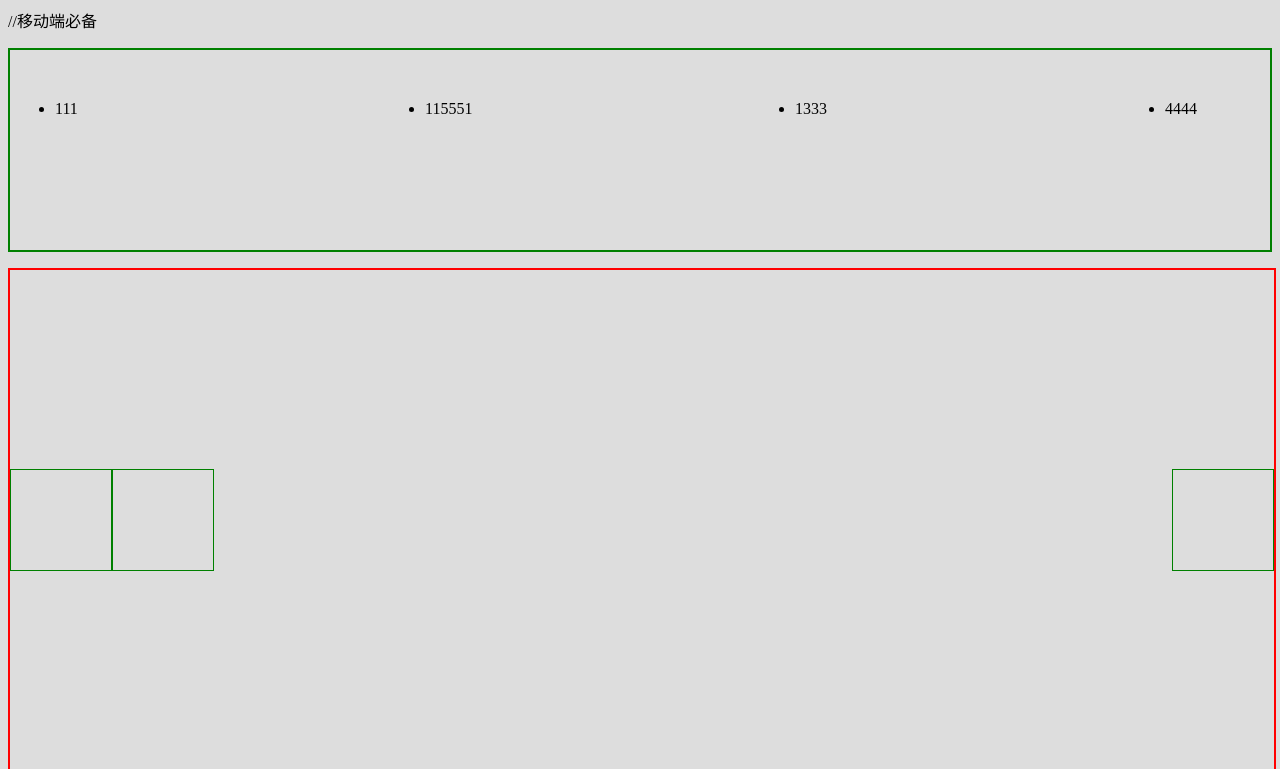
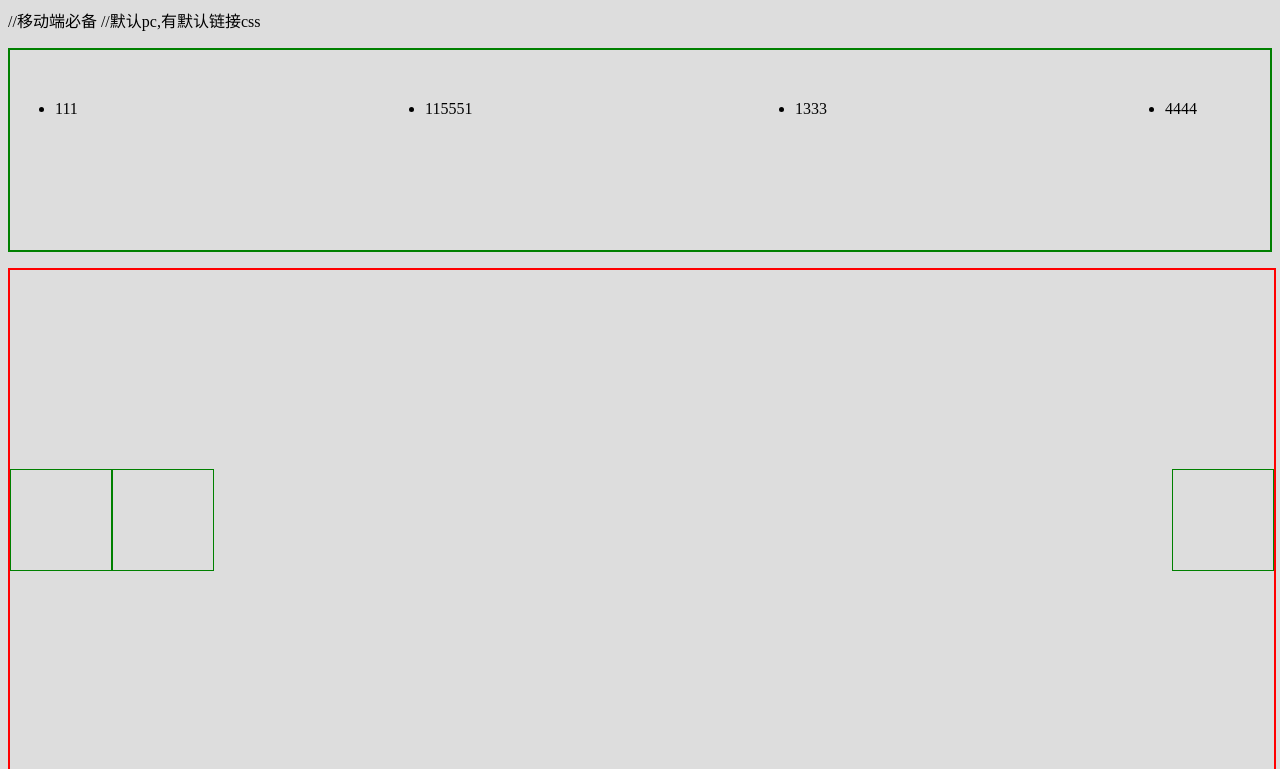
Before and after one commit to dongyunhu/JQ-, a plain HTML site: page isPC/demo/index.html in a window 1280 px wide. Shown: the top 769 px of the page. Drawn offline with Linux system fonts and the light colour scheme.

Commit message:
Update index.html

```diff
--- a/isPC/demo/index.html
+++ b/isPC/demo/index.html
@@ -7,7 +7,7 @@
 	 <meta name="format-detection" content="telephone=no">
 	  <meta name="applicable-device" content="mobile">
 	<title>Document</title>
-	<link rel="stylesheet" type="text/css" href="css/default.css">
+	//默认pc,有默认链接css
 	<link rel="stylesheet" id="aa" type="text/css" href="css/red.css">
 	<script type="text/javascript">
 		function cssChange(){
```
